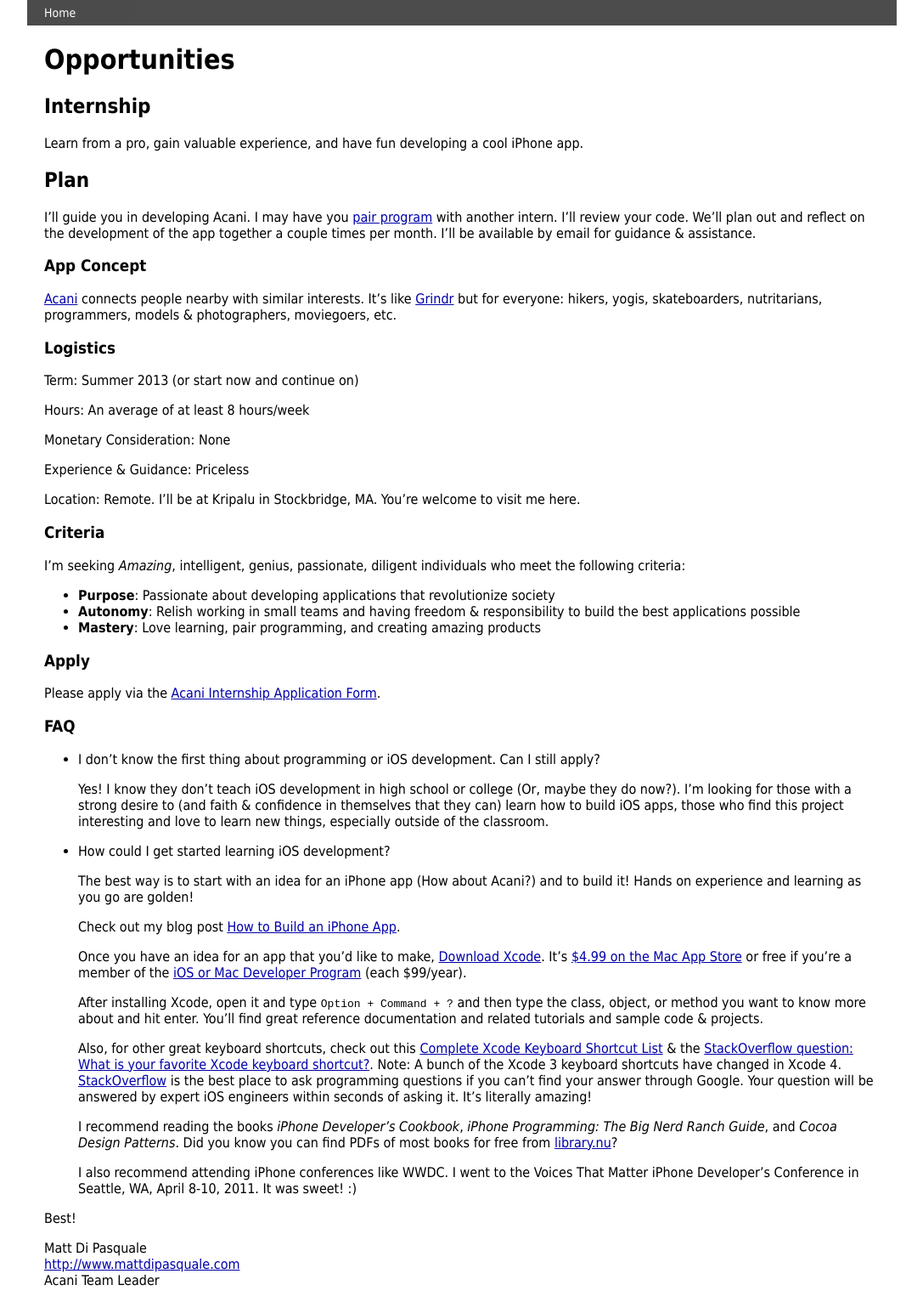
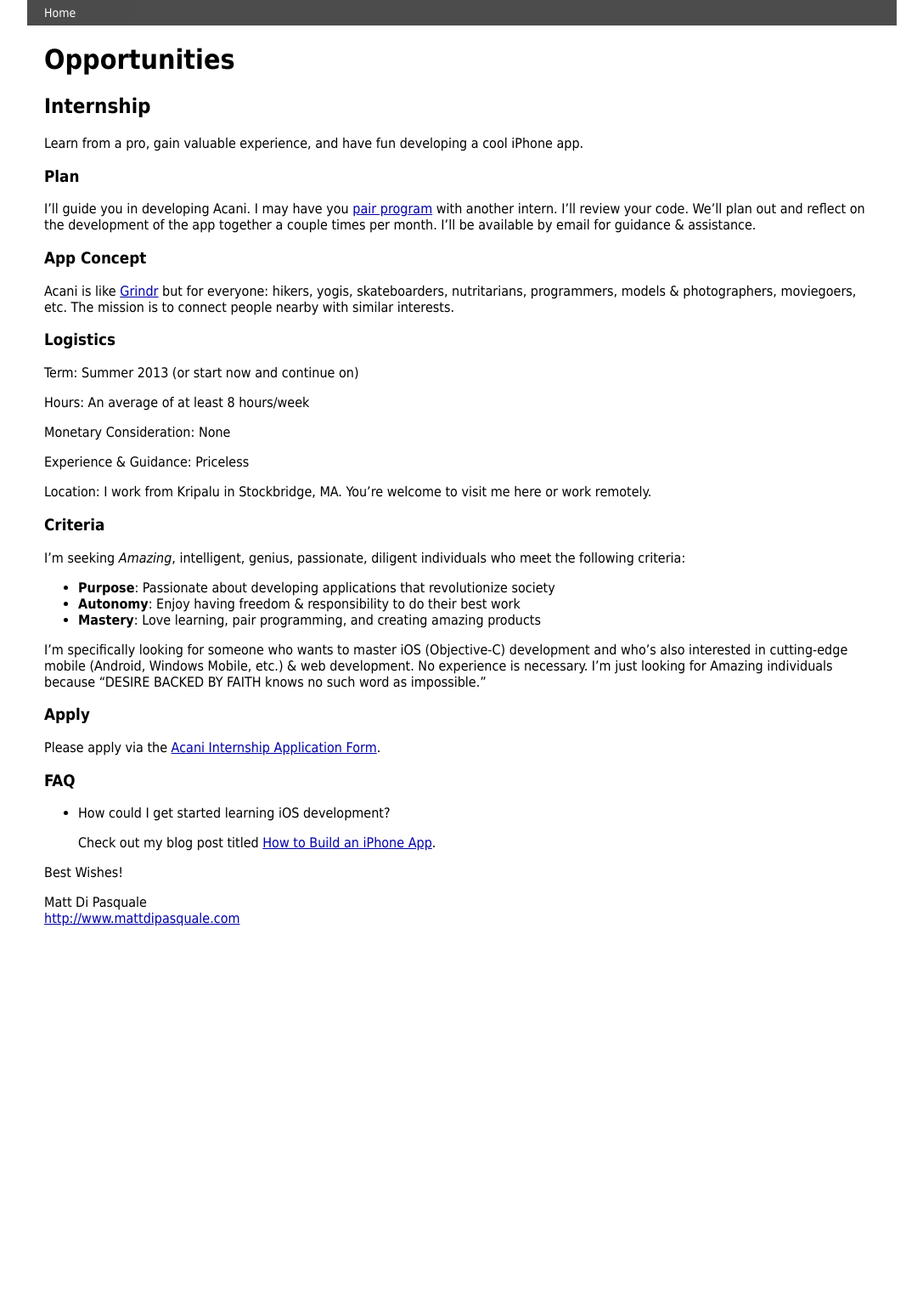
Before and after one commit to acani/acani.github.com, a Jekyll site: the page built from opportunities/index.md, in a window 1280 px wide. Shown: the whole page at 85% size, without its empty margins (96-1183 px from the left). Built offline with Jekyll 4.4.1, drawn with Linux system fonts in a browser that asks for light colours; Markdown is read by kramdown in place of the engine named in the settings; after the commit the page ends 1106 px from its top, so only the background shows below that.

Commit message:
Enhance opportunities & home pages.

```diff
--- a/index.html
+++ b/index.html
@@ -1,6 +1,6 @@
 ---
 layout: base
-title: Welcome!
+title: Welcome
 ---
 
 <div id="container" class="home">
--- a/opportunities/index.md
+++ b/opportunities/index.md
@@ -9,14 +9,14 @@
 Learn from a pro, gain valuable experience, and have fun developing a cool iPhone app.
 
 
-## Plan
+### Plan
 
 I'll guide you in developing Acani. I may have you [pair program](http://j.mp/cuq3vn) with another intern. I'll review your code. We'll plan out and reflect on the development of the app together a couple times per month. I'll be available by email for guidance & assistance.
 
 
 ### App Concept
 
-[Acani](/) connects people nearby with similar interests. It's like [Grindr](http://grindr.com/) but for everyone: hikers, yogis, skateboarders, nutritarians, programmers, models & photographers, moviegoers, etc.
+Acani is like [Grindr](http://grindr.com/) but for everyone: hikers, yogis, skateboarders, nutritarians, programmers, models & photographers, moviegoers, etc. The mission is to connect people nearby with similar interests.
 
 
 ### Logistics
@@ -29,7 +29,7 @@
 
 Experience & Guidance: Priceless
 
-Location: Remote. I'll be at Kripalu in Stockbridge, MA. You're welcome to visit me here.
+Location: I work from Kripalu in Stockbridge, MA. You're welcome to visit me here or work remotely.
 
 
 ### Criteria
@@ -37,8 +37,10 @@
 I'm seeking *Amazing*, intelligent, genius, passionate, diligent individuals who meet the following criteria:
 
 - **Purpose**: Passionate about developing applications that revolutionize society
-- **Autonomy**: Relish working in small teams and having freedom & responsibility to build the best applications possible
+- **Autonomy**: Enjoy having freedom & responsibility to do their best work
 - **Mastery**: Love learning, pair programming, and creating amazing products
+
+I'm specifically looking for someone who wants to master iOS (Objective-C) development and who's also interested in cutting-edge mobile (Android, Windows Mobile, etc.) & web development. No experience is necessary. I'm just looking for Amazing individuals because "DESIRE BACKED BY FAITH knows no such word as impossible."
 
 
 ### Apply
@@ -48,31 +50,16 @@
 
 ### FAQ
 
-* I don't know the first thing about programming or iOS development. Can I still apply?
-
-    Yes! I know they don't teach iOS development in high school or college (Or, maybe they do now?). I'm looking for those with a strong desire to (and faith & confidence in themselves that they can) learn how to build iOS apps, those who find this project interesting and love to learn new things, especially outside of the classroom.
-
 * How could I get started learning iOS development?
 
-    The best way is to start with an idea for an iPhone app (How about Acani?) and to build it! Hands on experience and learning as you go are golden!
+    Check out my blog post titled [How to Build an iPhone App][9].
 
-    Check out my blog post [How to Build an iPhone App][9].
 
-    Once you have an idea for an app that you'd like to make, [Download Xcode][2]. It's [$4.99 on the Mac App Store][6] or free if you're a member of the [iOS or Mac Developer Program][7] (each $99/year).
-
-    After installing Xcode, open it and type `Option + Command + ?` and then type the class, object, or method you want to know more about and hit enter. You'll find great reference documentation and related tutorials and sample code & projects.
-
-    Also, for other great keyboard shortcuts, check out this [Complete Xcode Keyboard Shortcut List][3] & the [StackOverflow question: What is your favorite Xcode keyboard shortcut?][4]. Note: A bunch of the Xcode 3 keyboard shortcuts have changed in Xcode 4. [StackOverflow][8] is the best place to ask programming questions if you can't find your answer through Google. Your question will be answered by expert iOS engineers within seconds of asking it. It's literally amazing!
-
-    I recommend reading the books *iPhone Developer's Cookbook*, *iPhone Programming: The Big Nerd Ranch Guide*, and *Cocoa Design Patterns*. Did you know you can find PDFs of most books for free from [library.nu][5]?
-
-    I also recommend attending iPhone conferences like WWDC. I went to the Voices That Matter iPhone Developer's Conference in Seattle, WA, April 8-10, 2011. It was sweet! :)
-
-Best!
+Best Wishes!
 
 Matt Di Pasquale
 <http://www.mattdipasquale.com>
-Acani Team Leader
+
 
 [1]: https://venmo.com/info/jobs
 [2]: http://developer.apple.com/xcode/
--- a/stylesheets/screen.css
+++ b/stylesheets/screen.css
@@ -105,9 +105,12 @@
 }
 
 .home section h1 {
+  background-color: #D999A6;
+  color: white;
+  font-family: AvenirNext-Heavy;
   font-size: 128px;
-  line-height: 88px;
   margin: 0 0 30px;
+  text-shadow: 0px -3px 2px rgba(0, 0, 0, 0.5);
 }
 
 .home section p {
```
